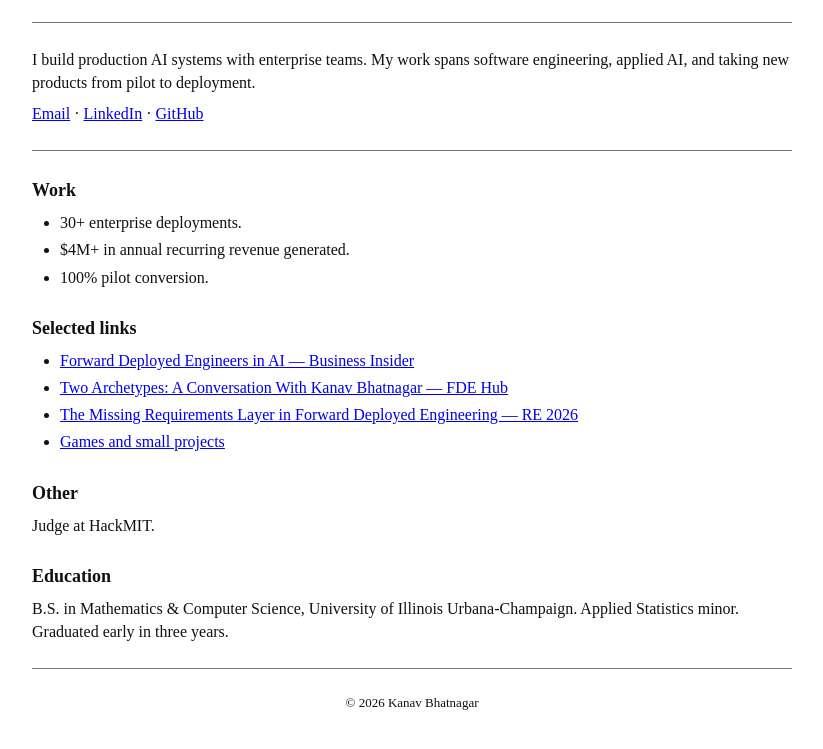
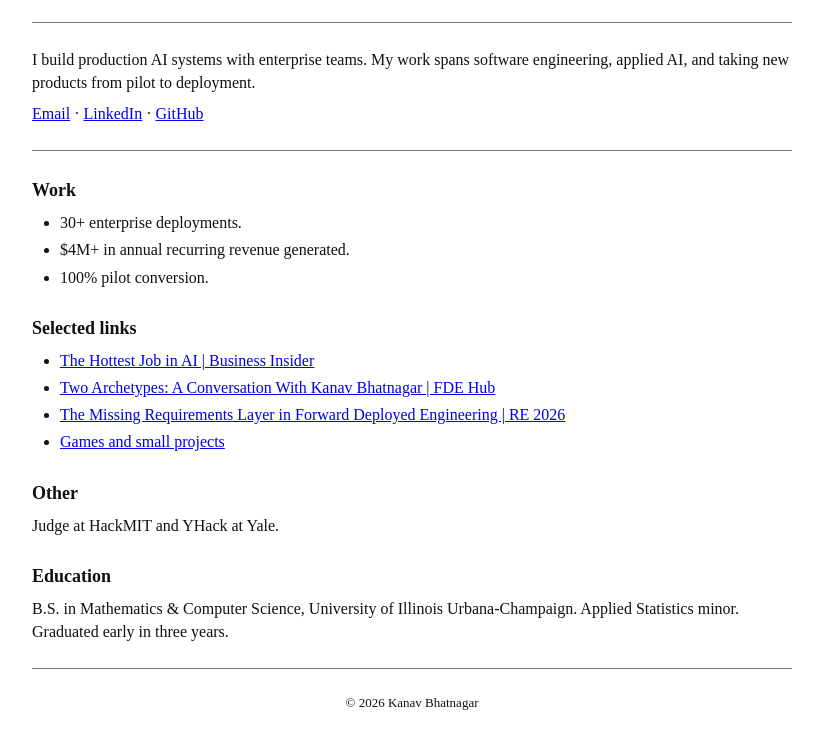
Before and after one commit to Kanavb2/Kanavb2.github.io, a plain HTML site: page index.html in a window 1280 px wide. Shown: the part 111-860 px from the top of the page, without its empty margins (228-1051 px from the left). Drawn offline with Linux system fonts and the light colour scheme.

Commit message:
Update portfolio links and judging credit

```diff
--- a/index.html
+++ b/index.html
@@ -4,7 +4,7 @@
   <meta charset="utf-8">
   <meta name="viewport" content="width=device-width, initial-scale=1">
   <title>Kanav Bhatnagar</title>
-  <meta name="description" content="Kanav Bhatnagar — engineer building production AI systems and small games.">
+  <meta name="description" content="Kanav Bhatnagar, engineer building production AI systems and small games.">
   <link rel="stylesheet" href="styles.css">
 </head>
 <body>
@@ -28,15 +28,15 @@
     <section>
       <h2>Selected links</h2>
       <ul>
-        <li><a href="https://www.businessinsider.com/openai-forward-deployed-engineer-ai-adoption-colin-jarvis-2025-11">Forward Deployed Engineers in AI — Business Insider</a></li>
-        <li><a href="https://www.fdehub.org/p/two-archetypes-a-conversation-with">Two Archetypes: A Conversation With Kanav Bhatnagar — FDE Hub</a></li>
-        <li><a href="https://conf.researchr.org/details/RE-2026/RE-2026-industrial-innovation-papers/5/The-Missing-Requirements-Layer-in-Forward-Deployed-Engineering">The Missing Requirements Layer in Forward Deployed Engineering — RE 2026</a></li>
+        <li><a href="https://www.businessinsider.com/hottest-job-ai-forward-deployed-engineer-skills-need-2026-3">The Hottest Job in AI | Business Insider</a></li>
+        <li><a href="https://www.fdehub.org/p/two-archetypes-a-conversation-with">Two Archetypes: A Conversation With Kanav Bhatnagar | FDE Hub</a></li>
+        <li><a href="https://conf.researchr.org/details/RE-2026/RE-2026-industrial-innovation-papers/5/The-Missing-Requirements-Layer-in-Forward-Deployed-Engineering">The Missing Requirements Layer in Forward Deployed Engineering | RE 2026</a></li>
         <li><a href="https://kanavb2.github.io/projects/">Games and small projects</a></li>
       </ul>
     </section>
     <section>
       <h2>Other</h2>
-      <p>Judge at HackMIT.</p>
+      <p>Judge at HackMIT and YHack at Yale.</p>
     </section>
     <section>
       <h2>Education</h2>
```
